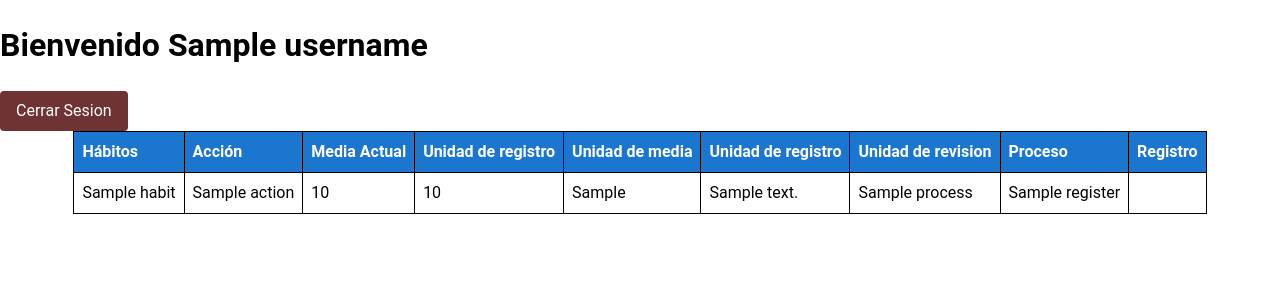
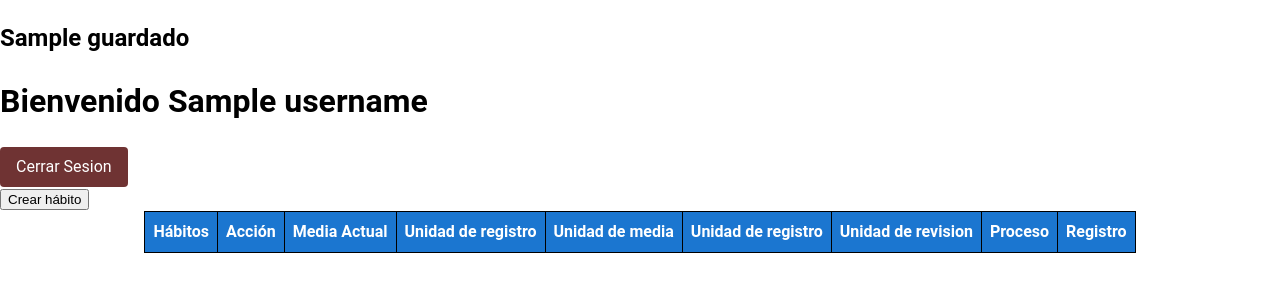
Before and after one commit to Pablohorch/djangoIA, a Django app: template templates/home.html in a window 1280 px wide. Shown: the top 300 px of the page. Run offline with Django 3.2, Linux system fonts and the light colour scheme; the template is opened without the code that fills it: most values are stand-ins (such as "Sample title", 1, 10 or a date in 2020); lists and menus that the app fills with data are empty.

Commit message:
formulario de crear habitos temrinado

```diff
--- a/djangoProject/settings.py
+++ b/djangoProject/settings.py
@@ -130,3 +130,5 @@
 STATICFILES_DIRS = [os.path.join(BASE_DIR, 'static')]
 
 SESSION_ENGINE = 'django.contrib.sessions.backends.signed_cookies'
+
+APPEND_SLASH = False
--- a/djangoProject/urls.py
+++ b/djangoProject/urls.py
@@ -22,6 +22,7 @@
     path('login/', views.login_view, name='login'),
     path('home/', views.home_view, name='home'),
     path('logout/', views.logout_view, name='logout'),
+    path('newHabito/', views.new_habito_view, name='new_habito'),
 
 
 ]
--- a/djangoProject/views/views.py
+++ b/djangoProject/views/views.py
@@ -68,3 +68,7 @@
         del request.session['user']
     # redirecciona a la pagina de login
     return redirect('login')
+
+
+def new_habito_view(request):
+    return render(request, 'home.html', {'guardado': 'Habito guardado'})
--- a/templates/home.html
+++ b/templates/home.html
@@ -6,13 +6,18 @@
       <link rel="stylesheet" href="{% static '/css/home.css' %} ">
    </head>
    <body>
+   <!-- h2 verde que imprime la variable guardado-->
+        <h2> {{guardado}} </h2>
       <!-- Bienvenida con el nombre el usuario almacenado en la sesioncomo username y boton de cerrar sesion -->
       <div class="well">
          <h1>Bienvenido {{ username.nombre }} </h1>
          <a class="logout-button" href="{% url 'logout' %}">Cerrar Sesion</a>
       </div>
+        <!-- Boton para crear un nuevo habito-->
+        <button onclick="addRow()">Crear hábito</button>
+
       <div>
-         <table>
+         <table id="habitos-table">
             <thead>
                <tr>
                     <th>Hábitos</th>
@@ -27,20 +32,49 @@
                </tr>
             </thead>
             <tbody>
-               {% for habit in habits %}
-               <tr>
-                  <td>{{ habit.name }}</td>
-                  <td>{{ habit.action }}</td>
-                  <td>{{ habit.current_average }}</td>
-                  <td>{{ habit.unit_of_current_average }}</td>
-                  <td>{{ habit.unit_of_register }}</td>
-                  <td>{{ habit.unit_of_revision }}</td>
-                  <td>{{ habit.process }}</td>
-                  <td>{{ habit.register }}</td>
-               </tr>
-               {% endfor %}
+
             <tbody>
          </table>
       </div>
+   <!-- Etiqueta script -->
+    <script>
+
+        // Crear un array con los ids de los inputs
+        var inputIds = ['habito', 'accion', 'media-actual', 'unidad-registro', 'unidad-media', 'unidad-revision', 'proceso', 'registro'];
+
+
+        function addRow() {
+          // Obtener la tabla donde se agregará la fila
+          var table = document.getElementById('habitos-table');
+
+          // Crear una nueva fila
+          var row = table.insertRow(-1);
+
+
+          // Recorrer el array de ids
+          inputIds.forEach((inputId, index) => {
+            // Crear la celda
+            var cell = row.insertCell(index);
+            // Asignar el contenido de la celda
+            cell.innerHTML = `<input type="text" id="${inputId}-input">`;
+          });
+
+          // Crear la última celda con el botón de guardar
+          var cell = row.insertCell(inputIds.length);
+          cell.innerHTML = '{% csrf_token %} <button onclick="saveRow()">Guardar</button>';
+        }
+
+        function saveRow() {
+            // Crear un objeto con los valores de los inputs usando el array de ids
+            var habit = {};
+            inputIds.forEach((inputId, index) => {
+              habit[inputId] = document.getElementById(`${inputId}-input`).value;
+            });
+
+            // redireccionar a la vista de guardar habitos pasando el json como parametro
+            window.location.href = `/newHabito/?habit=${JSON.stringify(habit)}`;
+        }
+    </script>
+
    </body>
 </html>
```
